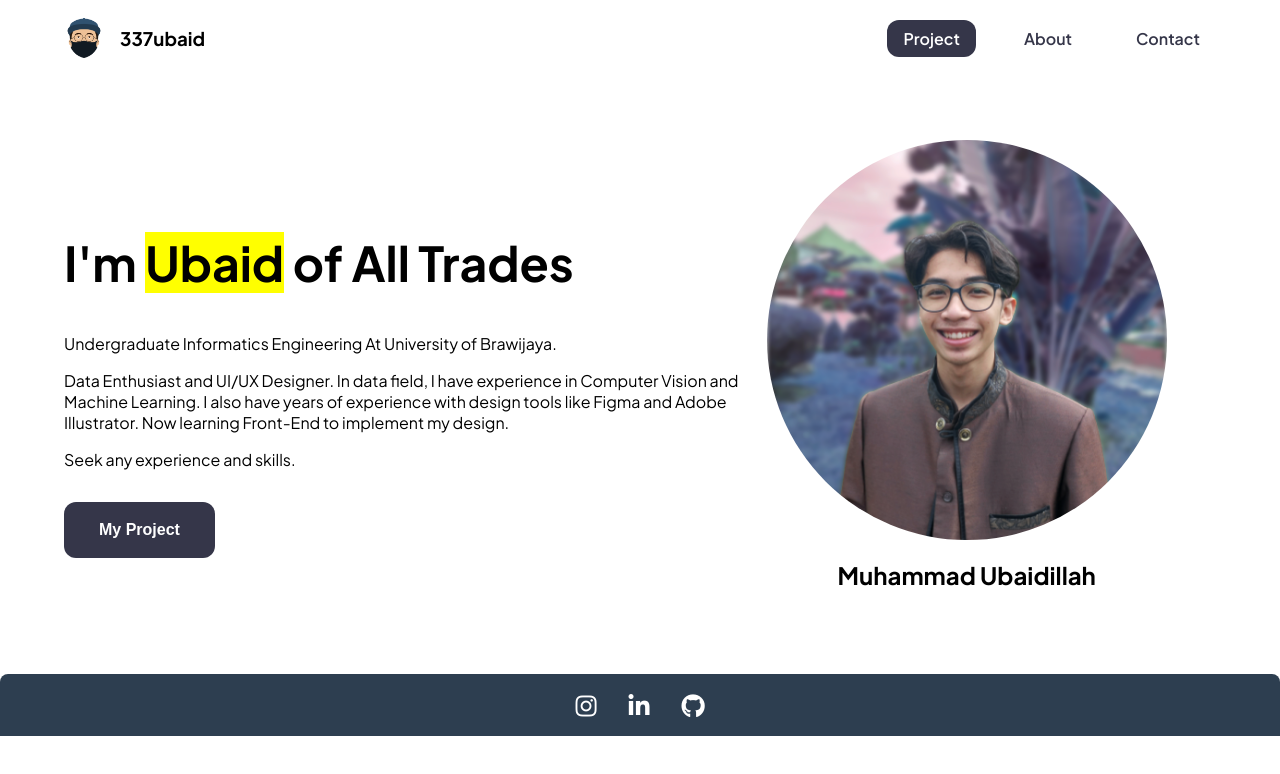
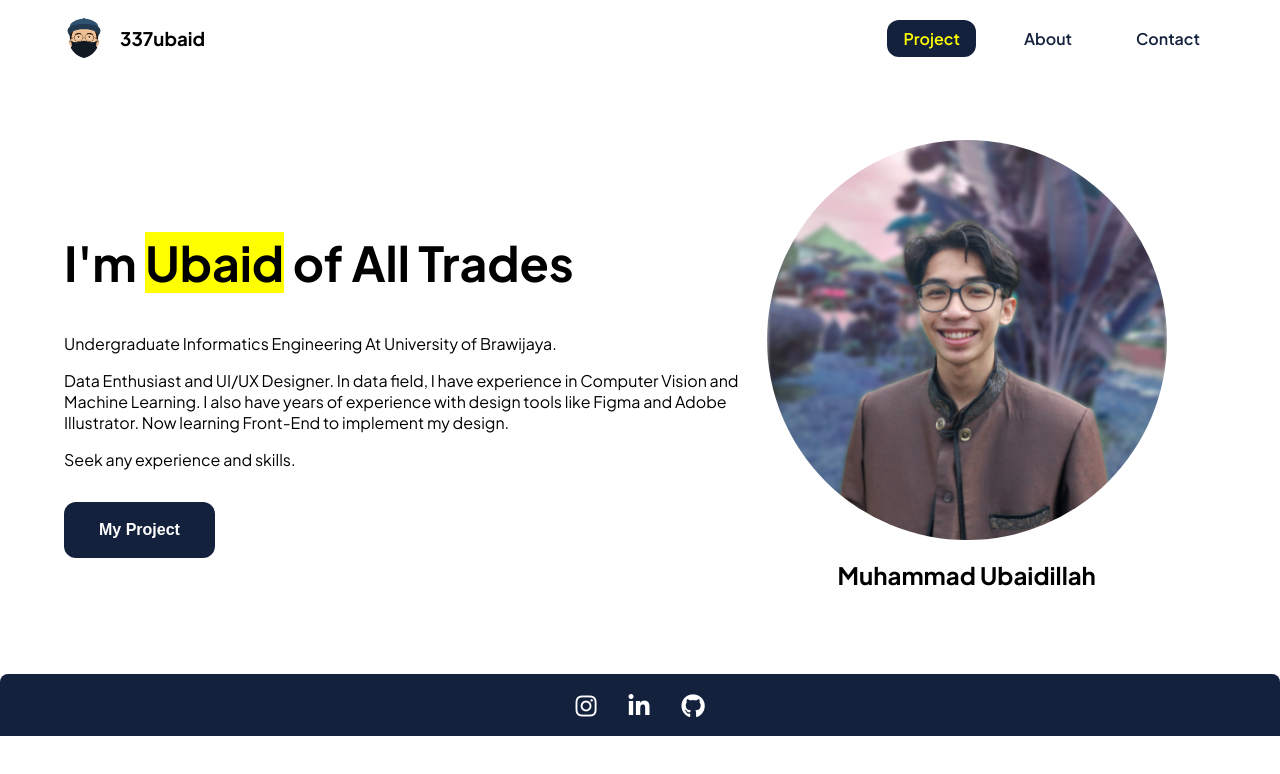
Before and after one commit to 337ubaid/belajar-fe, a plain HTML site: page submission/mainpage.html in a window 1280 px wide. In both pictures the pointer is over the link "Project". Drawn offline with Linux system fonts and the light colour scheme.

Commit message:
update css style

```diff
--- a/submission/assets/css/style.css
+++ b/submission/assets/css/style.css
@@ -17,8 +17,6 @@ header.navbar-container {
   display: flex;
   justify-content: space-between;
   align-items: center;
-
-  /* background-color: #e0e4e9; */
 }
 header.navbar-container .logo {
   display: flex;
@@ -45,13 +43,13 @@ header.navbar-container .nav-list li a {
   text-decoration: none;
   font-size: 1rem;
   font-weight: 600;
-  color: #353649;
+  color: #14213d;
 
   transition: all 0.2s ease-in-out;
 }
 header.navbar-container .nav-list li:hover a {
-  background-color: #353649;
-  color: white;
+  background-color: #14213d;
+  color: yellow;
 }
 
 main {
@@ -82,7 +80,7 @@ main button {
   font-weight: 700;
   cursor: pointer;
 
-  background-color: #353649;
+  background-color: #14213d;
   color: white;
 
   transition: all 0.15s ease-in;
@@ -90,7 +88,7 @@ main button {
 
 main button:hover {
   border: 3px solid #353649;
-  background-color: whitesmoke;
+  background-color: yellow;
   color: #353649;
 }
 aside .profile-card {
@@ -112,7 +110,7 @@ footer .social-media ul {
   border-top-left-radius: 8px;
   border-top-right-radius: 8px;
   margin: auto;
-  background-color: #2d3e50;
+  background-color: #14213d;
   display: flex;
   flex-grow: 1;
   align-items: center;
@@ -129,7 +127,7 @@ footer .social-media li a {
   transition: all 0.1s ease-in-out;
 }
 footer .social-media li a:hover {
-  color: #89b0d9;
+  color: yellow;
 }
 
 @media screen and (max-width: 768px) {
```
